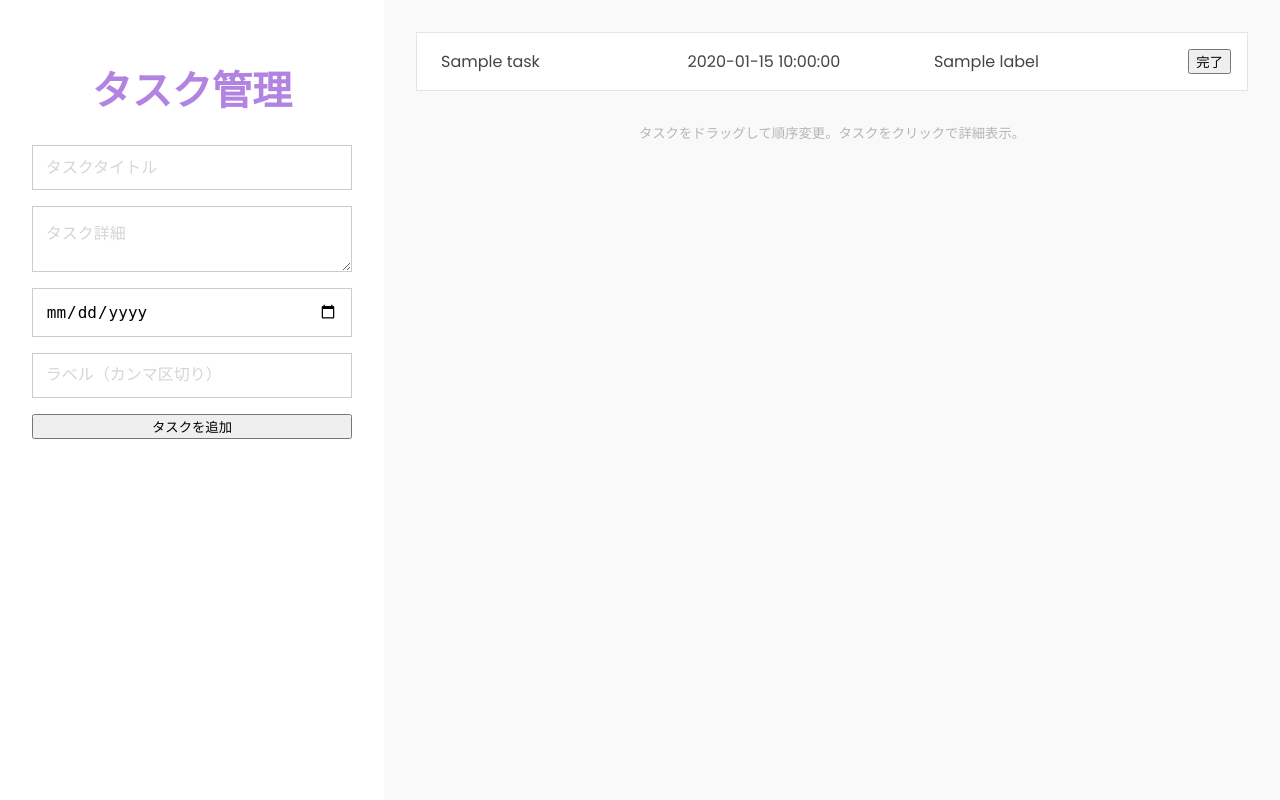
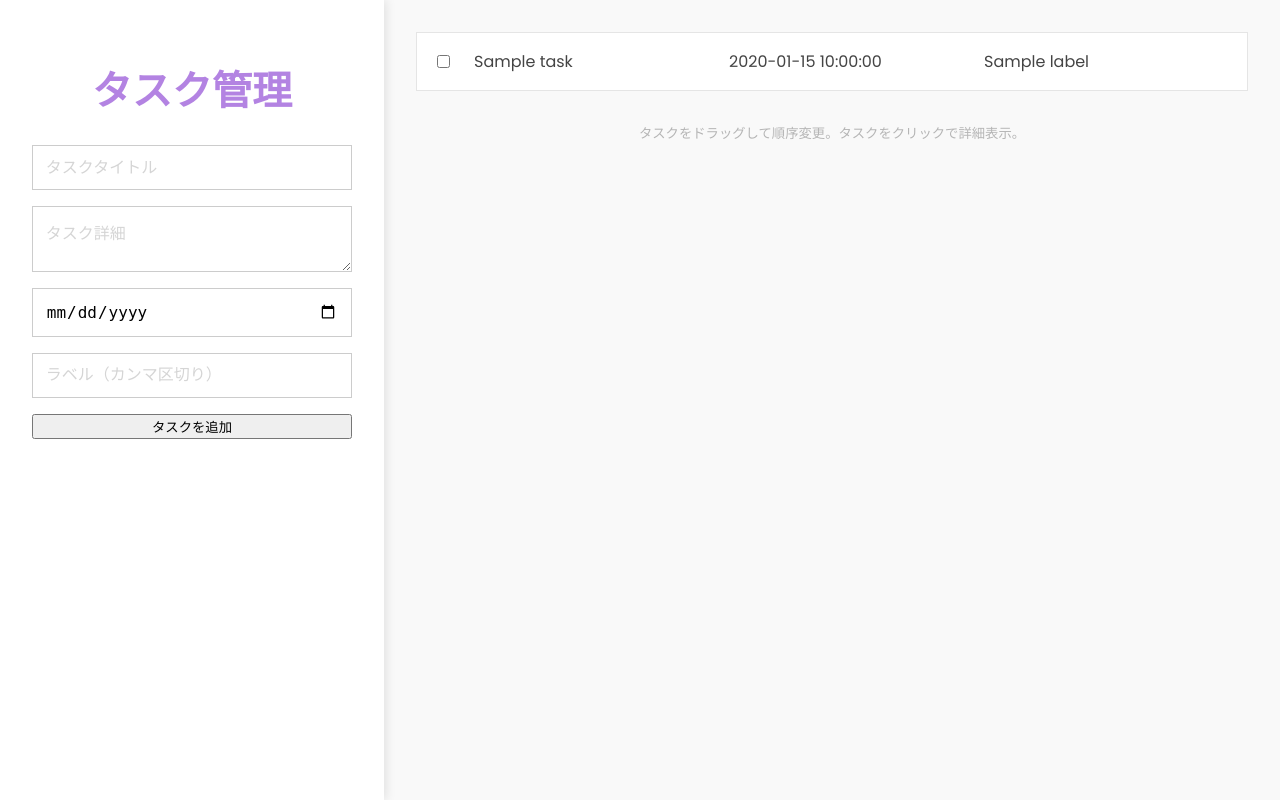
Before and after one commit to Nago-Tech526/TaskManagerWebApp, a Flask app: template templates/index.html in a window 1280 px wide. Run offline with Flask 3, Linux system fonts and the light colour scheme; the template is opened without the code that fills it: most values are stand-ins (such as "Sample title", 1, 10 or a date in 2020).

Commit message:
20250311_左ウィンドウ固定

```diff
--- a/app.py
+++ b/app.py
@@ -2,12 +2,14 @@ from flask import Flask, render_template, request, jsonify
 
 app = Flask(__name__)
 
-# メモリ上でタスクを管理（永続化はしていません）
+# メモリ上でタスク管理（永続化なし）
 tasks = []
 
 @app.route("/")
 def index():
-    return render_template("index.html", tasks=tasks)
+    # 未完了タスクを上、完了タスクを下に表示
+    sorted_tasks = sorted(tasks, key=lambda t: t['completed'])
+    return render_template("index.html", tasks=sorted_tasks)
 
 @app.route("/add_task", methods=["POST"])
 def add_task():
@@ -23,20 +25,19 @@ def add_task():
     tasks.append(task)
     return jsonify(task)
 
-@app.route("/complete_task", methods=["POST"])
-def complete_task():
+@app.route("/toggle_task", methods=["POST"])
+def toggle_task():
     data = request.get_json()
     task_id = data.get("id")
     for task in tasks:
         if task["id"] == task_id:
-            task["completed"] = True
-            return jsonify({"result": "success"})
+            task["completed"] = not task["completed"]
+            return jsonify({"result": "success", "completed": task["completed"]})
     return jsonify({"result": "not found"}), 404
 
 @app.route("/reorder_tasks", methods=["POST"])
 def reorder_tasks():
     data = request.get_json()
-    # data["order"] はタスクIDの新しい順序を示すリスト
     new_order = data.get("order", [])
     global tasks
     task_dict = {task["id"]: task for task in tasks}
--- a/static/script.js
+++ b/static/script.js
@@ -28,7 +28,7 @@ document.addEventListener("DOMContentLoaded", () => {
     }
   });
 
-    // 新規タスクをリストへ追加（詳細は非表示、クリックでトグル表示）
+  // 新規タスクをリストへ追加（タスククリックで詳細トグル）
   function addTaskToList(task) {
     const li = document.createElement('li');
     li.className = 'task';
@@ -36,16 +36,15 @@ document.addEventListener("DOMContentLoaded", () => {
     li.setAttribute('data-id', task.id);
     li.innerHTML = `
       <div class="task-summary">
+        <input type="checkbox" class="task-checkbox" onclick="toggleComplete(event, ${task.id})">
         <span class="task-title">${task.title}</span>
         <span class="task-due">${task.due_date}</span>
         <span class="task-label">${task.labels.join(', ')}</span>
-          <button onclick="completeTask(${task.id}); event.stopPropagation();">完了</button>
       </div>
       <div class="task-details" style="display: none;">
         詳細: ${task.details}
       </div>
     `;
-      // タスククリックで詳細表示のトグル
     li.addEventListener('click', () => {
       const detailsDiv = li.querySelector('.task-details');
       detailsDiv.style.display = detailsDiv.style.display === 'none' ? 'block' : 'none';
@@ -105,7 +104,6 @@ document.addEventListener("DOMContentLoaded", () => {
     elem.addEventListener('dragend', handleDragEnd, false);
   }
 
-    // 既存タスクにドラッグ＆ドロップおよびクリック（詳細トグル）のイベントを付与
   document.querySelectorAll('.task').forEach(task => {
     addDnDHandlers(task);
     task.addEventListener('click', () => {
@@ -114,7 +112,7 @@ document.addEventListener("DOMContentLoaded", () => {
     });
   });
 
-    // タスクの新しい順序をサーバーに送信
+  // タスクの順序変更をサーバーに送信
   function updateOrder() {
     const tasks = document.querySelectorAll('.task');
     const order = Array.from(tasks).map(task => parseInt(task.getAttribute('data-id')));
@@ -126,9 +124,10 @@ document.addEventListener("DOMContentLoaded", () => {
   }
 });
 
-  // グローバル関数：タスク完了処理
-  function completeTask(id) {
-    fetch('/complete_task', {
+// グローバル関数：チェックボックスで完了状態をトグル
+function toggleComplete(e, id) {
+  e.stopPropagation();
+  fetch('/toggle_task', {
     method: 'POST',
     headers: {'Content-Type': 'application/json'},
     body: JSON.stringify({id: id})
@@ -137,9 +136,11 @@ document.addEventListener("DOMContentLoaded", () => {
   .then(result => {
     if (result.result === "success") {
       const taskElem = document.querySelector(`.task[data-id="${id}"]`);
+      if(result.completed) {
         taskElem.classList.add('completed');
-        const btn = taskElem.querySelector('button');
-        btn.disabled = true;
+      } else {
+        taskElem.classList.remove('completed');
+      }
     }
   });
 }
--- a/static/style.css
+++ b/static/style.css
@@ -12,18 +12,22 @@ body {
   padding: 0;
 }
 
-/* メインコンテナ：左右に分割 */
+/* メインコンテナ */
 .main-container {
   display: flex;
-  min-height: 100vh;
 }
 
-/* 左ペイン：タスク追加画面 */
+/* 左ペイン：固定表示 */
 .left-pane {
+  position: fixed;
+  top: 0;
+  left: 0;
+  bottom: 0;
   width: 30%;
   padding: 2rem;
   background-color: #fff;
   box-shadow: 2px 0 10px rgba(0, 0, 0, 0.1);
+  overflow-y: auto;
 }
 
 .left-pane h1 {
@@ -53,11 +57,14 @@ body {
   outline-color: rgb(179, 131, 226);
 }
 
-/* 右ペイン：タスクリスト */
+/* 右ペイン：スクロール可能 */
 .right-pane {
+  margin-left: 30%;
   width: 70%;
   padding: 2rem;
   background-color: #f9f9f9;
+  height: 100vh;
+  overflow-y: auto;
 }
 
 .todos {
@@ -77,11 +84,14 @@ body {
   cursor: pointer;
 }
 
-/* タスクの概要部分（タイトル・期限・ラベル・完了ボタン）を横並びに */
+/* タスク概要：左側にチェックボックス、右側に各情報を横並びで */
 .task-summary {
   display: flex;
   align-items: center;
-  justify-content: space-between;
+}
+
+.task-checkbox {
+  margin-right: 1rem;
 }
 
 .task-summary span {
@@ -89,17 +99,13 @@ body {
   padding: 0 0.5rem;
 }
 
-.task-summary button {
-  margin-left: 1rem;
-}
-
-/* 完了済みタスクのスタイル */
+/* 完了済みタスク */
 .todos li.completed .task-summary {
   color: #b6b6b6;
   text-decoration: line-through;
 }
 
-/* タスク詳細は初期状態で非表示 */
+/* タスク詳細（初期非表示） */
 .task-details {
   margin-top: 0.5rem;
   border-top: 1px solid #e5e5e5;
--- a/templates/index.html
+++ b/templates/index.html
@@ -9,7 +9,7 @@
 </head>
 <body>
   <div class="main-container">
-    <!-- 左側：タスク追加画面 -->
+    <!-- 左側：固定されたタスク追加画面 -->
     <div class="left-pane">
       <h1>タスク管理</h1>
       <form id="task-form">
@@ -20,16 +20,16 @@
         <button type="submit">タスクを追加</button>
       </form>
     </div>
-    <!-- 右側：タスクリスト -->
+    <!-- 右側：スクロール可能なタスクリスト -->
     <div class="right-pane">
       <ul class="todos" id="task-list">
         {% for task in tasks %}
         <li class="task {% if task.completed %}completed{% endif %}" draggable="true" data-id="{{ task.id }}">
           <div class="task-summary">
+            <input type="checkbox" class="task-checkbox" onclick="toggleComplete(event, {{ task.id }})" {% if task.completed %}checked{% endif %}>
             <span class="task-title">{{ task.title }}</span>
             <span class="task-due">{{ task.due_date }}</span>
             <span class="task-label">{{ task.labels|join(', ') }}</span>
-            <button onclick="completeTask({{ task.id }}); event.stopPropagation();">完了</button>
           </div>
           <div class="task-details" style="display: none;">
             詳細: {{ task.details }}
```
Lines whose indentation alone changed are shown as unchanged.
